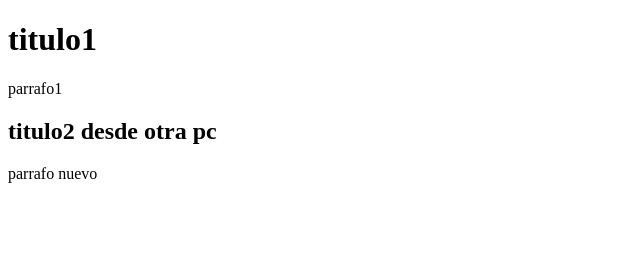
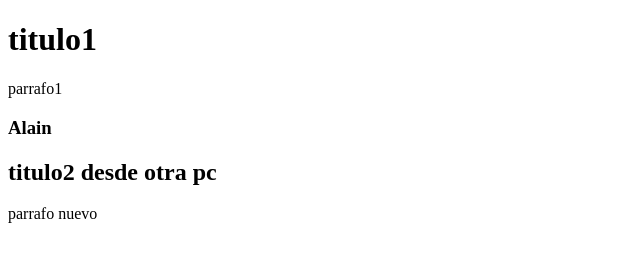
Before and after one commit to alainmelendez/pruebaderamas, a plain HTML site: page index.html in a window 1280 px wide. Shown: the whole page, without its empty margins (0-640 px from the left). Drawn offline with Linux system fonts and the light colour scheme.

Commit message:
Se agrega un nuevo titulo

```diff
--- a/index.html
+++ b/index.html
@@ -9,6 +9,7 @@
 <body>
     <h1>titulo1</h1>
     <p>parrafo1</p>
+    <h3>Alain</h3>
     <h2>titulo2 desde otra pc</h2>
     <p>parrafo nuevo</p>
 </body>
```
